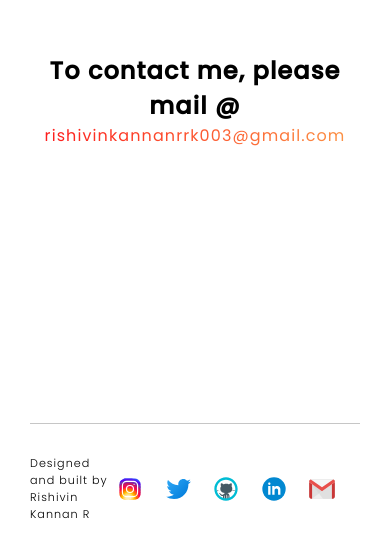
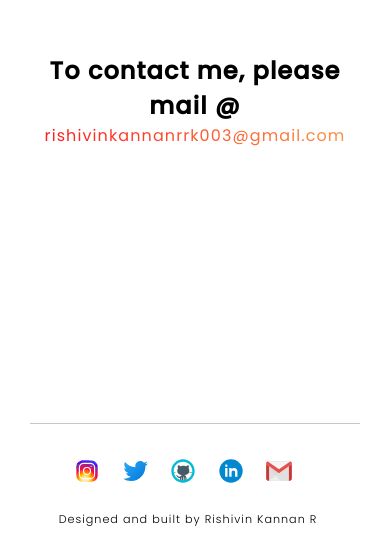
Before and after one commit to RishivinKannan/Protofolio, a plain HTML site: page index.html in a window 390 px wide. Shown: the part 4255-4802 px from the top of the page. Drawn offline with nearby package versions, Linux system fonts and the light colour scheme.

Commit message:
improve responsiveness in contact page

```diff
--- a/CSS/styles.css
+++ b/CSS/styles.css
@@ -596,9 +596,15 @@ body{
         letter-spacing: 1.1px;
     }
     .contact-section footer span{
-    font-size: 0.7rem;
-    font-weight: 300;
-    letter-spacing: 1px;
+        text-align: center;
+        margin-left: 10px;
+        font-size: 0.7rem;
+        font-weight: 300;
+        letter-spacing: 1px;
+    }
+    .contact-section footer{
+        justify-content: space-around;
+        flex-direction: column-reverse;
     }
 }
 
```
